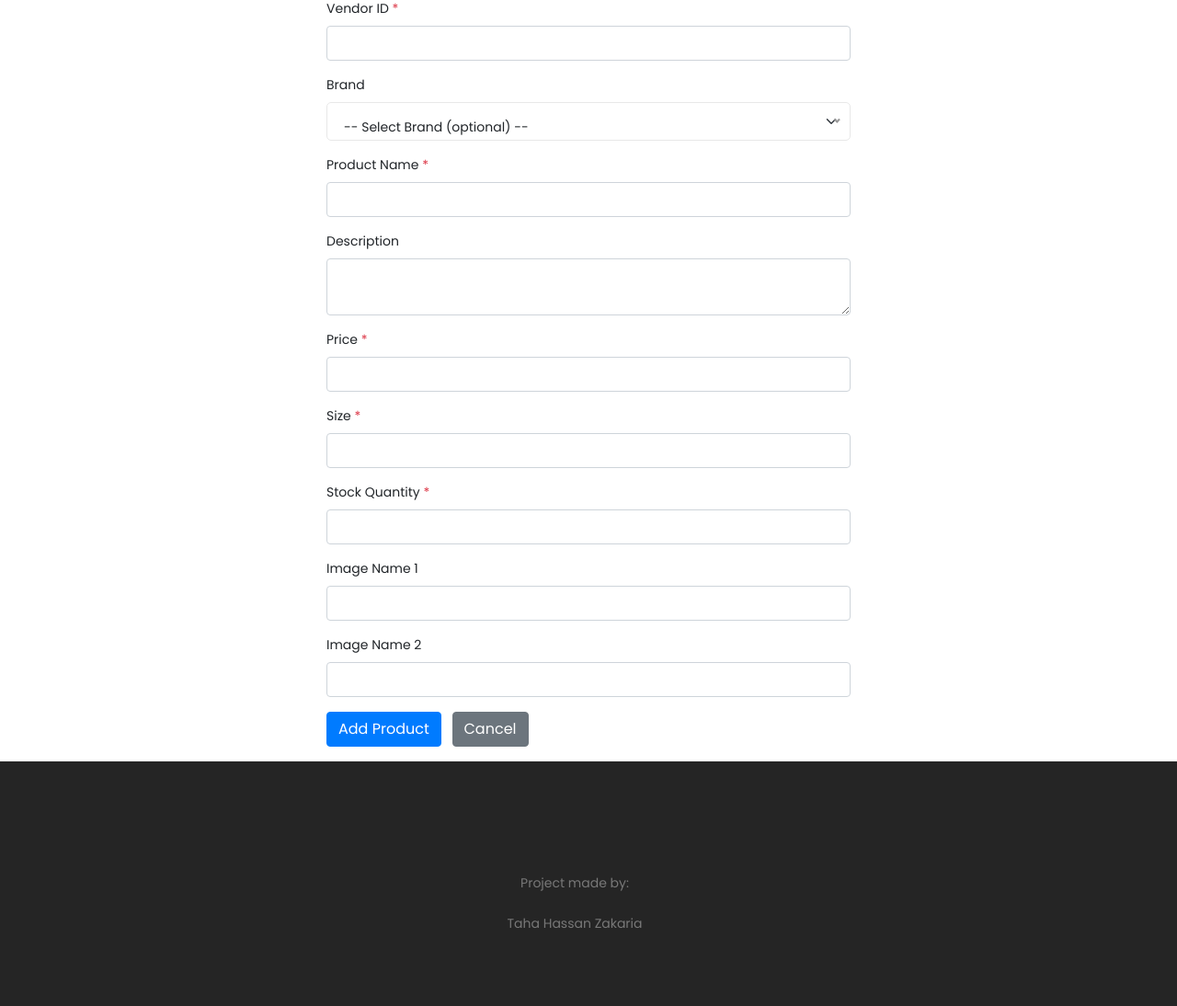
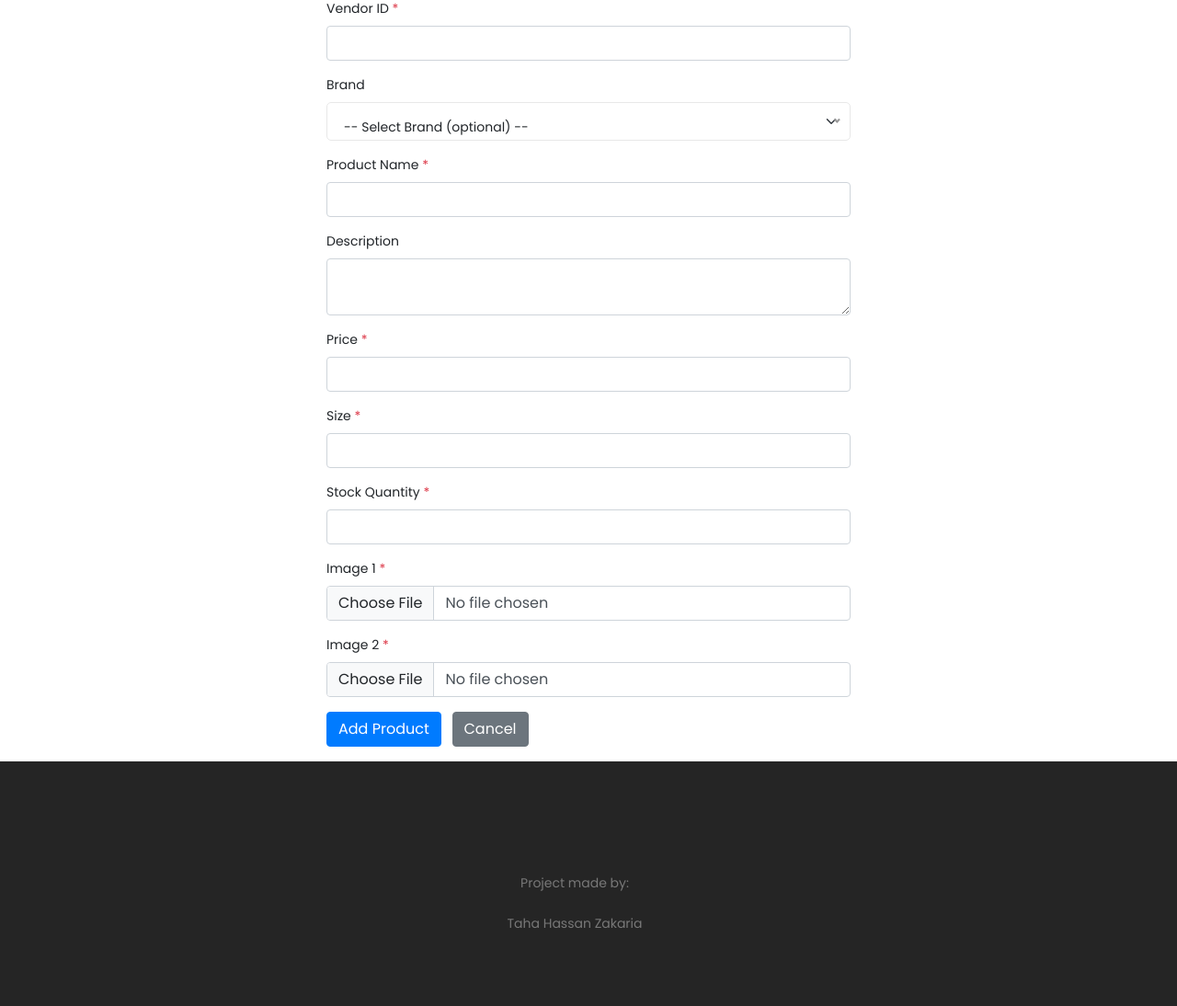
Before and after one commit to 00zkr/ecommerce-platfom, a PHP site: page /controllers/AddProduct.php in a window 1280 px wide. Shown: the part 152-1246 px from the top of the page at 92% size. Run offline with PHP 8.4, Linux system fonts and the light colour scheme; the visitor is signed in with stand-in values (Sample User, id 1); data comes from the database, SQL or seed files in the repository; style sheets or scripts are compiled from the project's sources.

Commit message:
add_product fix

```diff
--- a/Jumpin/controllers/AddProduct.php
+++ b/Jumpin/controllers/AddProduct.php
@@ -16,14 +16,22 @@ if ($_SERVER['REQUEST_METHOD'] === 'POST') {
     $price = floatval($_POST['price']);
     $size = $conn->real_escape_string($_POST['size']);
     $stock_quantity = intval($_POST['stock_quantity']);
-    $imageName1 = $conn->real_escape_string($_POST['imageName1']);
-    $imageName2 = $conn->real_escape_string($_POST['imageName2']);
+
+    $uploadDir = "../public/img/product-img/";
+    $image1Name = basename($_FILES['image1']['name']);
+    $image2Name = basename($_FILES['image2']['name']);
+
+    $image1Path = $uploadDir . $image1Name;
+    $image2Path = $uploadDir . $image2Name;
 
     if ($vendor_id <= 0) {
         $error = "Vendor ID is mandatory and must be positive.";
+    } elseif (!move_uploaded_file($_FILES['image1']['tmp_name'], $image1Path) ||
+              !move_uploaded_file($_FILES['image2']['tmp_name'], $image2Path)) {
+        $error = "Image upload failed.";
     } else {
         $sql = "INSERT INTO products (vendor_id, brand_id, name, description, price, size, stock_quantity, imageName1, imageName2)
-                VALUES ($vendor_id, $brand_id, '$name', '$description', $price, '$size', $stock_quantity, '$imageName1', '$imageName2')";
+                VALUES ($vendor_id, $brand_id, '$name', '$description', $price, '$size', $stock_quantity, '$image1Name', '$image2Name')";
 
         if ($conn->query($sql)) {
             header("Location: ../views/all_products.php?message=Product added successfully");
@@ -36,5 +44,3 @@ if ($_SERVER['REQUEST_METHOD'] === 'POST') {
 
 $brands = $conn->query("SELECT brand_id, name FROM brands");
 include '../views/add_product.php';
-
-?>
--- a/Jumpin/views/add_product.php
+++ b/Jumpin/views/add_product.php
@@ -7,14 +7,14 @@
     <div class="alert alert-danger"><?= htmlspecialchars($error) ?></div>
   <?php endif; ?>
 
-  <form method="POST" action="AddProduct.php">
+  <form method="POST" action="AddProduct.php" enctype="multipart/form-data">
     <div class="mb-3">
       <label for="vendor_id" class="form-label">Vendor ID <span class="text-danger">*</span></label>
       <input type="number" class="form-control" id="vendor_id" name="vendor_id" required min="1" value="<?= isset($_POST['vendor_id']) ? intval($_POST['vendor_id']) : '' ?>">
     </div>
 
     <div class="d-flex flex-column mb-3">
-      <label for="brand_id" class="form-label ">Brand</label>
+      <label for="brand_id" class="form-label">Brand</label>
       <select class="form-select w-100" id="brand_id" name="brand_id">
         <option value="">-- Select Brand (optional) --</option>
         <?php while ($brand = $brands->fetch_assoc()): ?>
@@ -51,17 +51,18 @@
     </div>
 
     <div class="mb-3">
-      <label for="imageName1" class="form-label">Image Name 1</label>
-      <input type="text" class="form-control" id="imageName1" name="imageName1" maxlength="255" value="<?= isset($_POST['imageName1']) ? htmlspecialchars($_POST['imageName1']) : '' ?>">
+      <label for="image1" class="form-label">Image 1 <span class="text-danger">*</span></label>
+      <input type="file" class="form-control" id="image1" name="image1" accept="image/*" required>
     </div>
 
     <div class="mb-3">
-      <label for="imageName2" class="form-label">Image Name 2</label>
-      <input type="text" class="form-control" id="imageName2" name="imageName2" maxlength="255" value="<?= isset($_POST['imageName2']) ? htmlspecialchars($_POST['imageName2']) : '' ?>">
+      <label for="image2" class="form-label">Image 2 <span class="text-danger">*</span></label>
+      <input type="file" class="form-control" id="image2" name="image2" accept="image/*" required>
     </div>
 
     <button type="submit" class="btn btn-primary">Add Product</button>
     <a href="../admin/products.php" class="btn btn-secondary ms-2">Cancel</a>
   </form>
 </div>
+
 <?php include '../includes/admin_footer.php'; ?>
```
Also changed, not shown: Jumpin/public/img/product-img/Kanye-West-1024x750.jpg (added), Jumpin/public/img/product-img/kanye-west.jpg (added).
